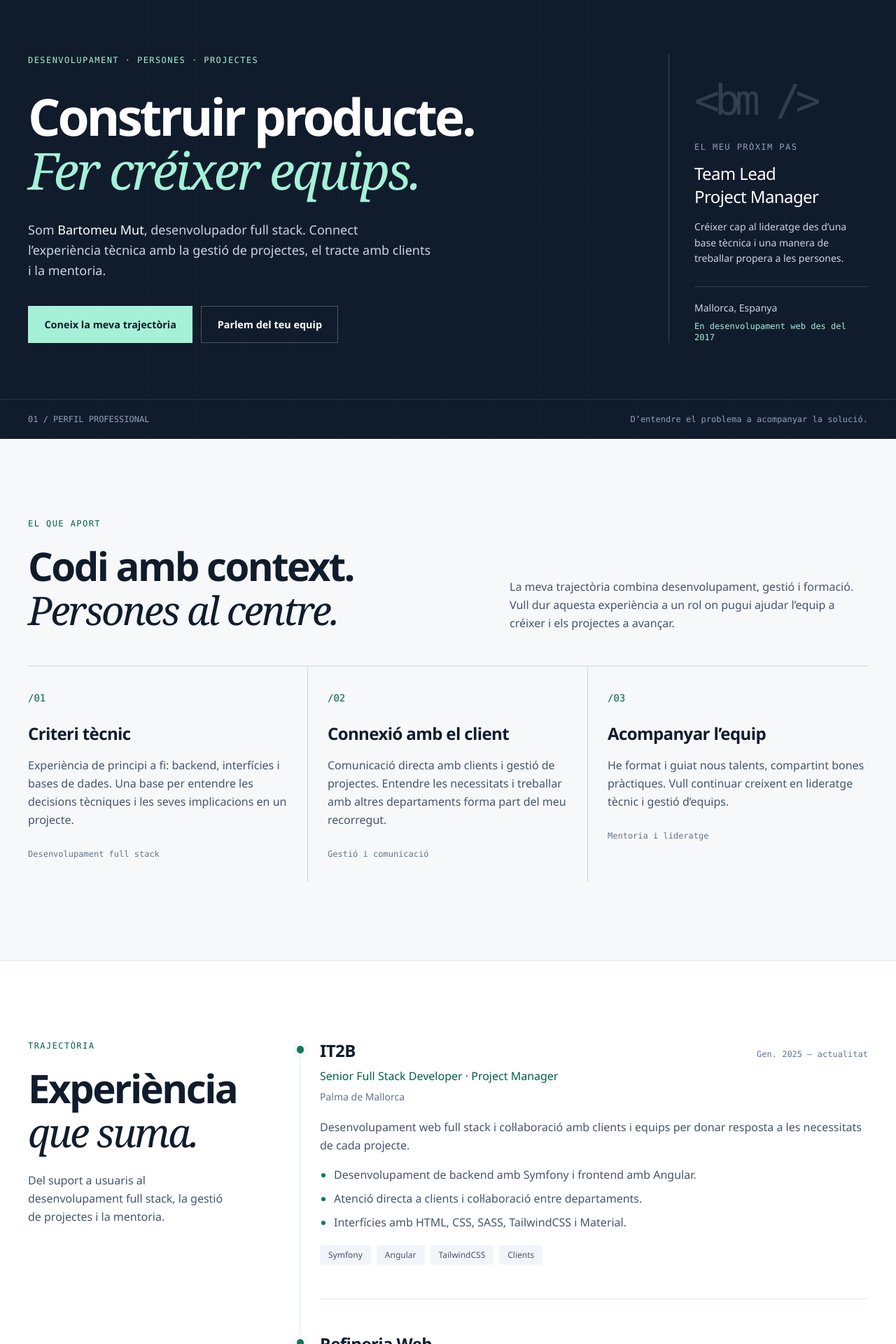
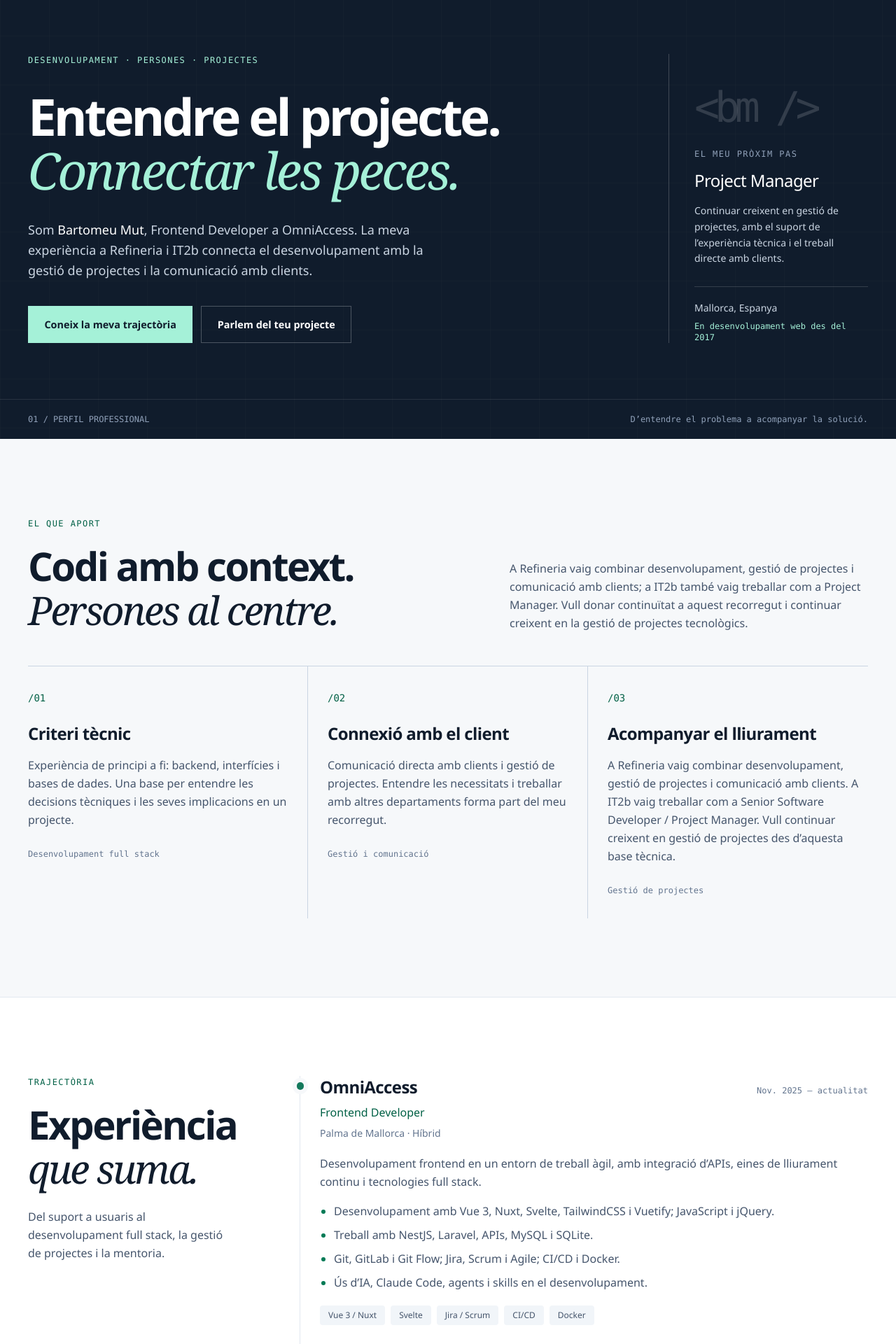
Before and after one commit to TomeuMut/portfolio, a Nuxt app: page /ca/ in a window 1280 px wide. Shown: the part 100-2020 px from the top of the page at 70% size. Built offline with nearby package versions, Linux system fonts and the light colour scheme.

Commit message:
feat: update career history and focus portfolio on project management

```diff
--- a/app/components/PortfolioPage.vue
+++ b/app/components/PortfolioPage.vue
@@ -13,7 +13,7 @@ function languagePath(language: Language) {
 
 useHead(() => ({
   htmlAttrs: { lang: props.language },
-  title: `${profile.name} · Full Stack Developer · Team Lead / PM`,
+  title: `${profile.name} · ${profile.title} · Project Manager`,
   meta: [
     { name: 'description', content: t.value.description },
     { property: 'og:type', content: 'website' },
@@ -59,7 +59,7 @@ useHead(() => ({
           <aside :aria-label="t.nextStep" class="flex flex-col justify-end border-t border-white/20 pt-7 md:border-t-0 md:border-l md:pl-7 xl:pl-9">
             <div class="mb-7 hidden font-mono text-6xl font-light tracking-[-.12em] text-white/15 md:block" aria-hidden="true">&lt;bm /&gt;</div>
             <p class="eyebrow mb-3 text-slate-400">{{ t.nextStep }}</p>
-            <p class="text-2xl leading-snug font-medium tracking-tight">Team Lead<br />Project Manager</p>
+            <p class="text-2xl leading-snug font-medium tracking-tight">Project Manager</p>
             <p class="mt-4 text-sm leading-relaxed text-slate-300">{{ t.ambition }}</p>
             <div class="mt-7 border-t border-white/15 pt-5">
               <p class="text-sm text-slate-300">{{ t.location }}</p>
--- a/src/data/i18n.ts
+++ b/src/data/i18n.ts
@@ -13,64 +13,68 @@ const es = {
   skip: 'Saltar al contenido', home: 'Inicio', language: 'Idioma',
   nav: ['Experiencia', 'Mi enfoque', 'Stack', 'Hablemos'],
   eyebrow: 'Desarrollo · Personas · Proyectos',
-  hero: ['Construir producto.', 'Hacer crecer equipos.'],
-  intro: 'Soy', introAfter: 'desarrollador full stack. Conecto la experiencia técnica con la gestión de proyectos, el trato con clientes y la mentoría.',
-  cta: ['Conoce mi trayectoria', 'Hablemos de tu equipo'], nextStep: 'Mi siguiente paso',
-  ambition: 'Crecer hacia el liderazgo desde una base técnica y una forma de trabajar cercana a las personas.',
+  hero: ['Entender el proyecto.', 'Conectar las piezas.'],
+  intro: 'Soy', introAfter: 'Frontend Developer en OmniAccess. Mi experiencia en Refineria e IT2b conecta el desarrollo con la gestión de proyectos y la comunicación con clientes.',
+  cta: ['Conoce mi trayectoria', 'Hablemos de tu proyecto'], nextStep: 'Mi siguiente paso',
+  ambition: 'Seguir creciendo en gestión de proyectos, apoyándome en la experiencia técnica y el trabajo directo con clientes.',
   since: 'En desarrollo web desde 2017', location: 'Mallorca, España',
   profileLabel: '01 / PERFIL PROFESIONAL', tagline: 'De entender el problema a acompañar la solución.',
   approachLabel: 'Lo que aporto', approachTitle: ['Código con contexto.', 'Personas en el centro.'],
-  approachText: 'Mi recorrido combina desarrollo, gestión y formación. Quiero llevar esa experiencia a un rol donde pueda ayudar al equipo a crecer y a los proyectos a avanzar.',
+  approachText: 'En Refineria combiné desarrollo, gestión de proyectos y comunicación con clientes; en IT2b trabajé también como Project Manager. Quiero dar continuidad a ese recorrido y seguir creciendo en la gestión de proyectos tecnológicos.',
   experienceLabel: 'Trayectoria', experienceTitle: ['Experiencia', 'que suma.'],
   experienceText: 'Del soporte a usuarios al desarrollo full stack, la gestión de proyectos y la mentoría.',
   stackLabel: 'Base técnica', stackTitle: ['Las herramientas.', 'El criterio, primero.'],
   stackText: 'Tecnologías con las que he trabajado a lo largo de mi trayectoria profesional.',
   educationLabel: 'Formación', languagesLabel: 'Idiomas', contactLabel: 'Siguiente conversación',
   contactTitle: ['¿Hablamos de', 'tu próximo proyecto?'],
-  contactText: 'Me interesa seguir creciendo como Team Lead o Project Manager, aportando experiencia técnica, comunicación y acompañamiento al equipo.',
+  contactText: 'Me interesa seguir creciendo como Project Manager, conectando las necesidades del cliente con el trabajo técnico y la entrega del proyecto.',
   backToTop: 'Volver al inicio',
   experience, strengths, stack, education, languages,
 };
 
 const en: typeof es = {
   locale: 'en_GB',
-  description: 'Full stack developer with experience in project management, client communication, and mentoring. My next step: Team Lead or Project Manager.',
+  description: 'Frontend Developer at OmniAccess with full stack experience, project management, and client communication. My next step: Project Manager.',
   skip: 'Skip to content', home: 'Home', language: 'Language',
   nav: ['Experience', 'My approach', 'Stack', 'Let’s talk'],
-  eyebrow: 'Development · People · Projects', hero: ['Building products.', 'Helping teams grow.'],
-  intro: 'I’m', introAfter: 'a full stack developer. I connect technical experience with project management, client relationships, and mentoring.',
-  cta: ['Explore my experience', 'Let’s talk about your team'], nextStep: 'My next step',
-  ambition: 'Growing into leadership with a technical foundation and a way of working that puts people first.',
+  eyebrow: 'Development · People · Projects', hero: ['Understanding projects.', 'Connecting the pieces.'],
+  intro: 'I’m', introAfter: 'a Frontend Developer at OmniAccess. My experience at Refineria and IT2b connects development with project management and client communication.',
+  cta: ['Explore my experience', 'Let’s talk about your project'], nextStep: 'My next step',
+  ambition: 'Continuing to grow in project management, building on technical experience and direct work with clients.',
   since: 'In web development since 2017', location: 'Mallorca, Spain',
   profileLabel: '01 / PROFESSIONAL PROFILE', tagline: 'From understanding the problem to supporting the solution.',
   approachLabel: 'What I bring', approachTitle: ['Code with context.', 'People at the centre.'],
-  approachText: 'My background combines development, management, and training. I want to bring that experience to a role where I can help teams grow and projects move forward.',
+  approachText: 'At Refineria I combined development, project management, and client communication; at IT2b I also worked as a Project Manager. I want to build on that experience and continue growing in technology project management.',
   experienceLabel: 'Career', experienceTitle: ['Experience', 'that adds up.'],
   experienceText: 'From user support to full stack development, project management, and mentoring.',
   stackLabel: 'Technical foundation', stackTitle: ['The tools.', 'Judgement comes first.'],
   stackText: 'Technologies I have worked with throughout my professional career.',
   educationLabel: 'Education', languagesLabel: 'Languages', contactLabel: 'The next conversation',
   contactTitle: ['Let’s talk about', 'your next project.'],
-  contactText: 'I’m interested in growing as a Team Lead or Project Manager, contributing technical experience, communication, and support for the team.',
+  contactText: 'I’m interested in growing as a Project Manager, connecting client needs with technical work and project delivery.',
   backToTop: 'Back to top',
   experience: [
-    { ...experience[0]!, role: 'Senior Full Stack Developer · Project Manager', period: 'Jan. 2025 — present',
+    { ...experience[0]!, period: 'Nov. 2025 — present', location: 'Palma de Mallorca · Hybrid',
+      summary: 'Frontend development in an agile environment, working with APIs, continuous delivery tools, and full stack technologies.',
+      points: ['Development with Vue 3, Nuxt, Svelte, TailwindCSS, and Vuetify; JavaScript and jQuery.', 'Working with NestJS, Laravel, APIs, MySQL, and SQLite.', 'Git, GitLab, and Git Flow; Jira, Scrum, and Agile; CI/CD and Docker.', 'Using AI, Claude Code, agents, and skills in development.'],
+      tags: ['Vue 3 / Nuxt', 'Svelte', 'Jira / Scrum', 'CI/CD', 'Docker'] },
+    { ...experience[1]!, role: 'Senior Software Developer / Project Manager', period: 'Jan. — Oct. 2025',
       summary: 'Full stack web development and collaboration with clients and teams to meet each project’s needs.',
-      points: ['Backend development with Symfony and frontend development with Angular.', 'Direct client support and collaboration across departments.', 'Interfaces built with HTML, CSS, SASS, TailwindCSS, and Material.'],
+      points: ['Backend development with Symfony and frontend development with Angular.', 'Direct client support and collaboration across departments.', 'Interfaces built with HTML5, CSS3, TailwindCSS, Bootstrap, JavaScript, and jQuery.', 'API integration and working with MySQL and SQL Server.', 'Git and Git Flow, Scrum and Agile, and continuous integration and delivery (CI/CD).'],
       tags: ['Symfony', 'Angular', 'TailwindCSS', 'Clients'] },
-    { ...experience[1]!, role: 'Web Application Developer', period: 'Mar. 2017 — Dec. 2024',
+    { ...experience[2]!, role: 'Web Application Developer', period: 'Mar. 2017 — Dec. 2024',
       summary: 'A period of development, project management, and mentoring new talent, working directly with clients.',
       points: ['Development with PHP, Laravel, and OctoberCMS; frontend with Vue and Nuxt.', 'Project management and direct communication with clients.', 'Training and mentoring new talent, sharing development best practices.', 'Data management and documentation with MySQL and Microsoft SQL.'],
       tags: ['Laravel', 'Vue / Nuxt', 'Project management', 'Mentoring'] },
-    { ...experience[2]!, role: 'IT Support Technician · Internship', period: 'Mar. — Jun. 2014',
+    { ...experience[3]!, role: 'IT Support Technician · Internship', period: 'Mar. — Jun. 2014',
       summary: 'IT support in IB Salut health centres: equipment setup and maintenance, user support, and technical incident resolution.', points: [], tags: ['IT support', 'User support'] },
   ],
   strengths: [
     { number: '01', title: 'Technical judgement', text: 'End-to-end experience: backend, interfaces, and databases. A foundation for understanding technical decisions and their implications for a project.', label: 'Full stack development' },
     { number: '02', title: 'Connecting with clients', text: 'Direct client communication and project management. Understanding needs and working with other departments are part of my background.', label: 'Management and communication' },
-    { number: '03', title: 'Supporting the team', text: 'I have trained and guided new talent, sharing best practices. I want to keep growing in technical leadership and team management.', label: 'Mentoring and leadership' },
+    { number: '03', title: 'Supporting delivery', text: 'At Refineria I combined development, project management, and client communication. At IT2b I worked as a Senior Software Developer / Project Manager. I want to keep growing in project management from that technical foundation.', label: 'Project management' },
   ],
-  stack: stack.map((group) => ({ ...group, label: group.label === 'Datos' ? 'Data' : group.label })),
+  stack: stack.map((group) => ({ ...group, label: ({ Datos: 'Data', 'Entrega y colaboración': 'Delivery and collaboration', 'IA aplicada': 'Applied AI' } as Record<string, string>)[group.label] ?? group.label })),
   education: [
     { title: 'Higher Vocational Training in Web Application Development', school: 'IES Manacor', year: '2017' },
     { title: 'Vocational Training in Microcomputer Systems and Networks', school: 'IES Francesc de Borja Moll', year: '2014' },
@@ -80,43 +84,47 @@ const en: typeof es = {
 
 const ca: typeof es = {
   locale: 'ca_ES',
-  description: 'Desenvolupador full stack amb experiència en gestió de projectes, comunicació amb clients i mentoria. El meu pròxim pas: Team Lead o Project Manager.',
+  description: 'Frontend Developer a OmniAccess amb experiència full stack, gestió de projectes i comunicació amb clients. El meu pròxim pas: Project Manager.',
   skip: 'Salta al contingut', home: 'Inici', language: 'Idioma',
   nav: ['Experiència', 'El meu enfocament', 'Stack', 'Parlem'],
-  eyebrow: 'Desenvolupament · Persones · Projectes', hero: ['Construir producte.', 'Fer créixer equips.'],
-  intro: 'Som', introAfter: 'desenvolupador full stack. Connect l’experiència tècnica amb la gestió de projectes, el tracte amb clients i la mentoria.',
-  cta: ['Coneix la meva trajectòria', 'Parlem del teu equip'], nextStep: 'El meu pròxim pas',
-  ambition: 'Créixer cap al lideratge des d’una base tècnica i una manera de treballar propera a les persones.',
+  eyebrow: 'Desenvolupament · Persones · Projectes', hero: ['Entendre el projecte.', 'Connectar les peces.'],
+  intro: 'Som', introAfter: 'Frontend Developer a OmniAccess. La meva experiència a Refineria i IT2b connecta el desenvolupament amb la gestió de projectes i la comunicació amb clients.',
+  cta: ['Coneix la meva trajectòria', 'Parlem del teu projecte'], nextStep: 'El meu pròxim pas',
+  ambition: 'Continuar creixent en gestió de projectes, amb el suport de l’experiència tècnica i el treball directe amb clients.',
   since: 'En desenvolupament web des del 2017', location: 'Mallorca, Espanya',
   profileLabel: '01 / PERFIL PROFESSIONAL', tagline: 'D’entendre el problema a acompanyar la solució.',
   approachLabel: 'El que aport', approachTitle: ['Codi amb context.', 'Persones al centre.'],
-  approachText: 'La meva trajectòria combina desenvolupament, gestió i formació. Vull dur aquesta experiència a un rol on pugui ajudar l’equip a créixer i els projectes a avançar.',
+  approachText: 'A Refineria vaig combinar desenvolupament, gestió de projectes i comunicació amb clients; a IT2b també vaig treballar com a Project Manager. Vull donar continuïtat a aquest recorregut i continuar creixent en la gestió de projectes tecnològics.',
   experienceLabel: 'Trajectòria', experienceTitle: ['Experiència', 'que suma.'],
   experienceText: 'Del suport a usuaris al desenvolupament full stack, la gestió de projectes i la mentoria.',
   stackLabel: 'Base tècnica', stackTitle: ['Les eines.', 'El criteri, primer.'],
   stackText: 'Tecnologies amb les quals he treballat al llarg de la meva trajectòria professional.',
   educationLabel: 'Formació', languagesLabel: 'Idiomes', contactLabel: 'La pròxima conversa',
   contactTitle: ['Parlem del', 'teu pròxim projecte?'],
-  contactText: 'M’interessa continuar creixent com a Team Lead o Project Manager, aportant experiència tècnica, comunicació i acompanyament a l’equip.',
+  contactText: 'M’interessa continuar creixent com a Project Manager, connectant les necessitats del client amb el treball tècnic i el lliurament del projecte.',
   backToTop: 'Torna a l’inici',
   experience: [
-    { ...experience[0]!, role: 'Senior Full Stack Developer · Project Manager', period: 'Gen. 2025 — actualitat',
+    { ...experience[0]!, period: 'Nov. 2025 — actualitat', location: 'Palma de Mallorca · Híbrid',
+      summary: 'Desenvolupament frontend en un entorn de treball àgil, amb integració d’APIs, eines de lliurament continu i tecnologies full stack.',
+      points: ['Desenvolupament amb Vue 3, Nuxt, Svelte, TailwindCSS i Vuetify; JavaScript i jQuery.', 'Treball amb NestJS, Laravel, APIs, MySQL i SQLite.', 'Git, GitLab i Git Flow; Jira, Scrum i Agile; CI/CD i Docker.', 'Ús d’IA, Claude Code, agents i skills en el desenvolupament.'],
+      tags: ['Vue 3 / Nuxt', 'Svelte', 'Jira / Scrum', 'CI/CD', 'Docker'] },
+    { ...experience[1]!, role: 'Senior Software Developer / Project Manager', period: 'Gen. — oct. 2025',
       summary: 'Desenvolupament web full stack i col·laboració amb clients i equips per donar resposta a les necessitats de cada projecte.',
-      points: ['Desenvolupament de backend amb Symfony i frontend amb Angular.', 'Atenció directa a clients i col·laboració entre departaments.', 'Interfícies amb HTML, CSS, SASS, TailwindCSS i Material.'],
+      points: ['Desenvolupament de backend amb Symfony i frontend amb Angular.', 'Atenció directa a clients i col·laboració entre departaments.', 'Interfícies amb HTML5, CSS3, TailwindCSS, Bootstrap, JavaScript i jQuery.', 'Integració d’APIs i treball amb MySQL i SQL Server.', 'Git i Git Flow, Scrum i Agile, i integració i lliurament continus (CI/CD).'],
       tags: ['Symfony', 'Angular', 'TailwindCSS', 'Clients'] },
-    { ...experience[1]!, role: 'Desenvolupador d’aplicacions web', period: 'Març 2017 — des. 2024',
+    { ...experience[2]!, role: 'Desenvolupador d’aplicacions web', period: 'Març 2017 — des. 2024',
       summary: 'Una etapa de desenvolupament, gestió de projectes i acompanyament a nous talents, treballant en contacte directe amb clients.',
       points: ['Desenvolupament amb PHP, Laravel i OctoberCMS; frontend amb Vue i Nuxt.', 'Gestió de projectes i comunicació directa amb clients.', 'Formació i mentoria de nous talents, promovent bones pràctiques.', 'Gestió de dades i documentació amb MySQL i Microsoft SQL.'],
       tags: ['Laravel', 'Vue / Nuxt', 'Gestió de projectes', 'Mentoria'] },
-    { ...experience[2]!, role: 'Tècnic de manteniment · Pràctiques', period: 'Març — juny 2014',
+    { ...experience[3]!, role: 'Tècnic de manteniment · Pràctiques', period: 'Març — juny 2014',
       summary: 'Suport informàtic en centres de salut d’IB Salut: configuració i manteniment d’equips, atenció a usuaris i resolució d’incidències tècniques.', points: [], tags: ['Suport tècnic', 'Atenció a usuaris'] },
   ],
   strengths: [
     { number: '01', title: 'Criteri tècnic', text: 'Experiència de principi a fi: backend, interfícies i bases de dades. Una base per entendre les decisions tècniques i les seves implicacions en un projecte.', label: 'Desenvolupament full stack' },
     { number: '02', title: 'Connexió amb el client', text: 'Comunicació directa amb clients i gestió de projectes. Entendre les necessitats i treballar amb altres departaments forma part del meu recorregut.', label: 'Gestió i comunicació' },
-    { number: '03', title: 'Acompanyar l’equip', text: 'He format i guiat nous talents, compartint bones pràctiques. Vull continuar creixent en lideratge tècnic i gestió d’equips.', label: 'Mentoria i lideratge' },
+    { number: '03', title: 'Acompanyar el lliurament', text: 'A Refineria vaig combinar desenvolupament, gestió de projectes i comunicació amb clients. A IT2b vaig treballar com a Senior Software Developer / Project Manager. Vull continuar creixent en gestió de projectes des d’aquesta base tècnica.', label: 'Gestió de projectes' },
   ],
-  stack: stack.map((group) => ({ ...group, label: group.label === 'Datos' ? 'Dades' : group.label })),
+  stack: stack.map((group) => ({ ...group, label: ({ Datos: 'Dades', 'Entrega y colaboración': 'Lliurament i col·laboració', 'IA aplicada': 'IA aplicada' } as Record<string, string>)[group.label] ?? group.label })),
   education: [
     { title: 'Desenvolupament d’Aplicacions Web', school: 'IES Manacor', year: '2017' },
     { title: 'Sistemes Microinformàtics i Xarxes', school: 'IES Francesc de Borja Moll', year: '2014' },
--- a/src/data/profile.ts
+++ b/src/data/profile.ts
@@ -3,21 +3,37 @@ export const profile = {
   shortName: 'Bartomeu Mut',
   email: 'tomeumutvidal@gmail.com',
   location: 'Mallorca, España',
-  title: 'Senior Full Stack Developer',
-  description: 'Desarrollador full stack con experiencia en gestión de proyectos, comunicación con clientes y mentoría. Mi siguiente paso: Team Lead o Project Manager.',
+  title: 'Frontend Developer',
+  description: 'Frontend Developer en OmniAccess con experiencia full stack, gestión de proyectos y comunicación con clientes. Mi siguiente paso: Project Manager.',
 };
 
 export const experience = [
   {
+    company: 'OmniAccess',
+    role: 'Frontend Developer',
+    period: 'Nov. 2025 — actualidad',
+    location: 'Palma de Mallorca · Híbrido',
+    summary: 'Desarrollo frontend en un entorno de trabajo ágil, con integración de APIs, herramientas de entrega continua y tecnologías full stack.',
+    points: [
+      'Desarrollo con Vue 3, Nuxt, Svelte, TailwindCSS y Vuetify; JavaScript y jQuery.',
+      'Trabajo con NestJS, Laravel, APIs, MySQL y SQLite.',
+      'Git, GitLab y Git Flow; Jira, Scrum y Agile; CI/CD y Docker.',
+      'Uso de IA, Claude Code, agentes y skills en el desarrollo.',
+    ],
+    tags: ['Vue 3 / Nuxt', 'Svelte', 'Jira / Scrum', 'CI/CD', 'Docker'],
+  },
+  {
     company: 'IT2B',
-    role: 'Senior Full Stack Developer · Project Manager',
-    period: 'Ene. 2025 — actualidad',
+    role: 'Senior Software Developer / Project Manager',
+    period: 'Ene. — oct. 2025',
     location: 'Palma de Mallorca',
     summary: 'Desarrollo web full stack y colaboración con clientes y equipos para dar respuesta a las necesidades de cada proyecto.',
     points: [
       'Desarrollo de backend con Symfony y frontend con Angular.',
       'Atención directa a clientes y colaboración entre departamentos.',
-      'Interfaces con HTML, CSS, SASS, TailwindCSS y Material.',
+      'Interfaces con HTML5, CSS3, TailwindCSS, Bootstrap, JavaScript y jQuery.',
+      'Integración de APIs y trabajo con MySQL y SQL Server.',
+      'Git y Git Flow, Scrum y Agile, e integración y entrega continuas (CI/CD).',
     ],
     tags: ['Symfony', 'Angular', 'TailwindCSS', 'Clientes'],
   },
@@ -49,13 +65,15 @@ export const experience = [
 export const strengths = [
   { number: '01', title: 'Criterio técnico', text: 'Experiencia de extremo a extremo: backend, interfaces y bases de datos. Una base para entender las decisiones técnicas y sus implicaciones en un proyecto.', label: 'Desarrollo full stack' },
   { number: '02', title: 'Conexión con el cliente', text: 'Comunicación directa con clientes y gestión de proyectos. Entender las necesidades y trabajar con otros departamentos forma parte de mi recorrido.', label: 'Gestión y comunicación' },
-  { number: '03', title: 'Acompañar al equipo', text: 'He formado y guiado a nuevos talentos, compartiendo buenas prácticas. Quiero seguir creciendo en liderazgo técnico y gestión de equipos.', label: 'Mentoría y liderazgo' },
+  { number: '03', title: 'Acompañar la entrega', text: 'En Refineria combiné desarrollo, gestión de proyectos y comunicación con clientes. En IT2b trabajé como Senior Software Developer / Project Manager. Quiero seguir creciendo en gestión de proyectos desde esa base técnica.', label: 'Gestión de proyectos' },
 ];
 
 export const stack = [
-  { label: 'Backend', items: ['PHP', 'Symfony', 'Laravel', 'OctoberCMS'] },
-  { label: 'Frontend', items: ['Vue', 'Nuxt', 'Angular', 'HTML / CSS', 'SASS', 'TailwindCSS'] },
-  { label: 'Datos', items: ['MySQL', 'Microsoft SQL'] },
+  { label: 'Backend', items: ['PHP', 'Symfony', 'Laravel', 'NestJS', 'OctoberCMS', 'APIs'] },
+  { label: 'Frontend', items: ['Vue 3', 'Nuxt', 'Svelte', 'Angular', 'HTML5 / CSS3', 'JavaScript / jQuery', 'SASS', 'TailwindCSS', 'Vuetify', 'Bootstrap'] },
+  { label: 'Datos', items: ['MySQL', 'SQL Server', 'SQLite'] },
+  { label: 'Entrega y colaboración', items: ['Git', 'GitLab', 'Git Flow', 'Jira', 'Scrum', 'Agile', 'CI/CD', 'Docker'] },
+  { label: 'IA aplicada', items: ['Claude Code', 'Agents', 'Skills'] },
 ];
 
 export const education = [
```
Also changed, not shown: 1 other file (tests, documents, lock files or other folders).
